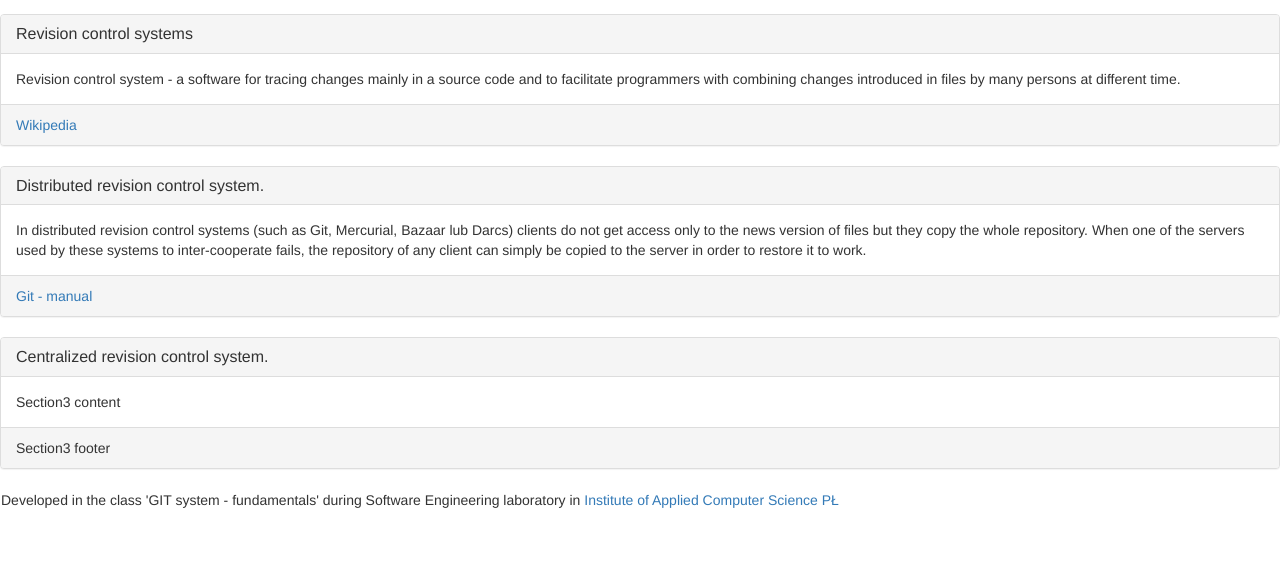
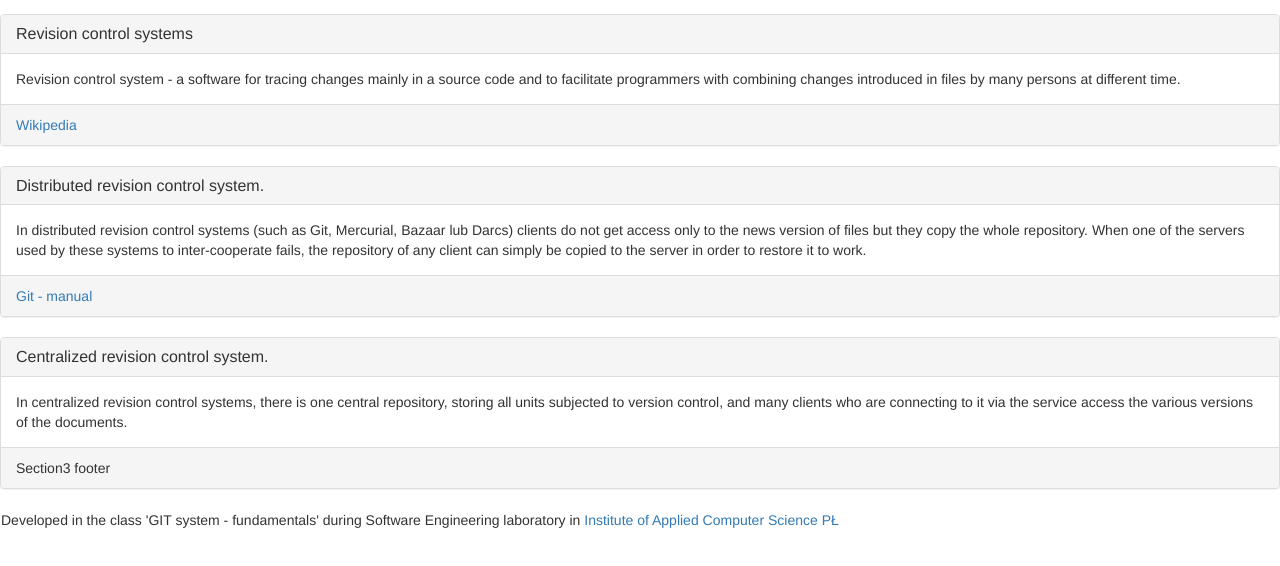
Before and after one commit to patakor/iislabpio_181441, a plain HTML site: page index.html in a window 1280 px wide. Shown: the part 58-624 px from the top of the page. Drawn offline with nearby package versions, Linux system fonts and the light colour scheme.

Commit message:
Changed section 3 content

```diff
--- a/index.html
+++ b/index.html
@@ -43,7 +43,8 @@ In distributed revision control systems (such as Git, Mercurial, Bazaar lub Darc
     		<h3 class="panel-title">Centralized revision control system.</h3>
   		</div>
   		<div class="panel-body">
-	    	Section3 content
+	    	In  centralized revision control systems, there is one central repository, storing all units subjected to version control, and many clients who are connecting to it via the service access the various versions of the documents.
+
 	  	</div>
 		<footer class="panel-footer">
 			Section3 footer
```
